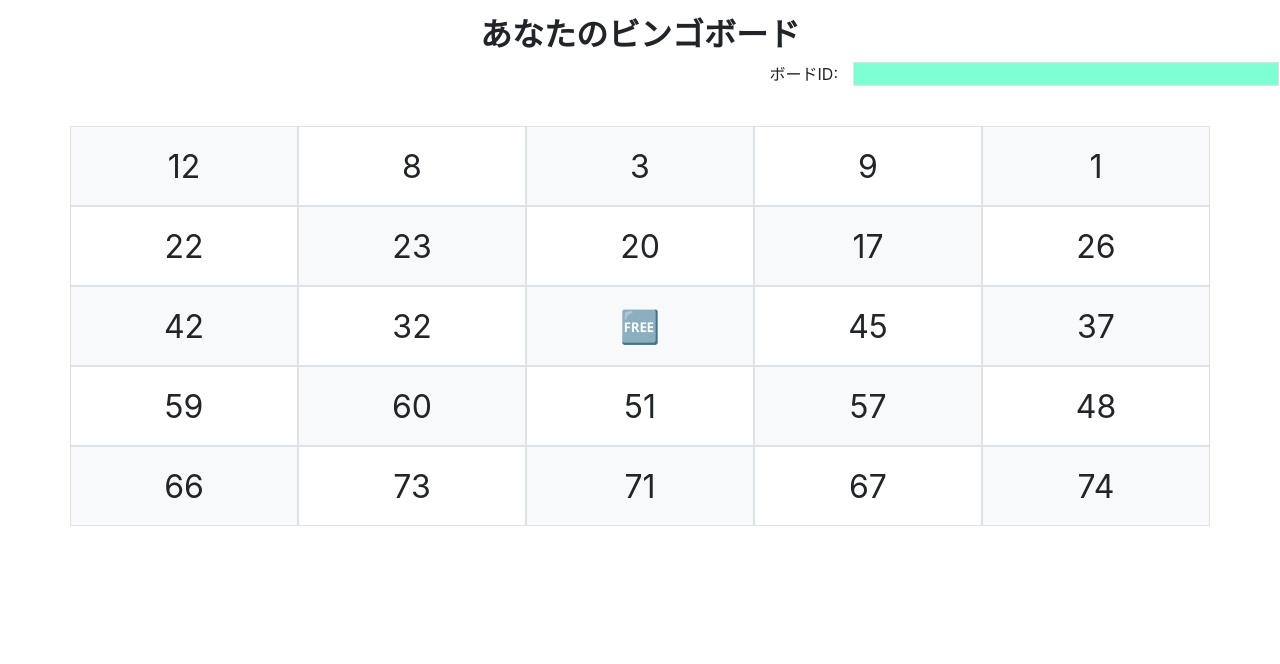
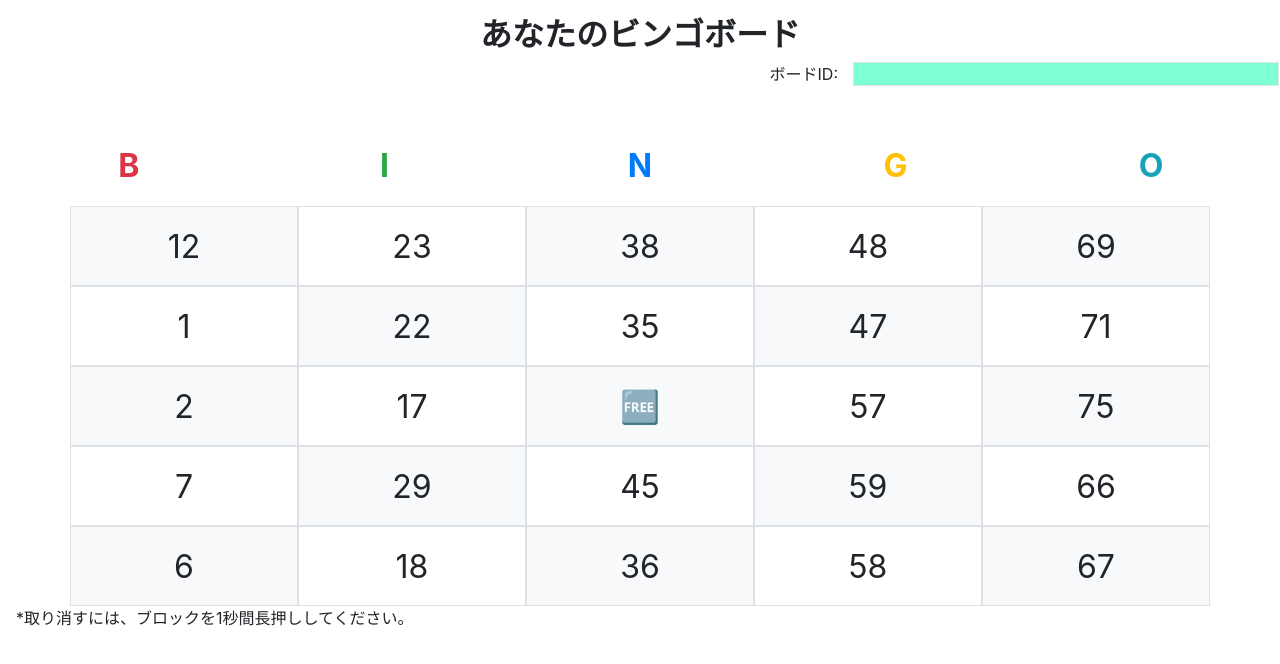
Before and after one commit to oharabutyou/js-bingo, a plain HTML site: page public/smartphone-client/index.html in a window 1280 px wide. Drawn offline with nearby package versions, Linux system fonts and the light colour scheme.

Commit message:
カラー追加、列 - 行反転

```diff
--- a/public/smartphone-client/css/index.css
+++ b/public/smartphone-client/css/index.css
@@ -5,10 +5,11 @@ body {
 .board-seed {
     background-color: aquamarine;
 }
-.container {
+.title {
     margin-top: 5vh;
 }
 .col {
+    margin: 0px;
     width: 10vw;
     height: 10vh;
     line-height: 10vh;
--- a/public/smartphone-client/index.html
+++ b/public/smartphone-client/index.html
@@ -18,7 +18,16 @@
       <div class="col-4 border font-weight-bold board-seed"></div>
     </div>
 
+    <div class="row title">
+      <div class="col font-weight-bold text-center text-danger">B</div>
+      <div class="col font-weight-bold text-center text-success">I</div>
+      <div class="col font-weight-bold text-center text-primary">N</div>
+      <div class="col font-weight-bold text-center text-warning">G</div>
+      <div class="col font-weight-bold text-center text-info">O</div>
+    </div>
     <div class="container"></div>
+
+    <div>*取り消すには、ブロックを1秒間長押ししてください。</div>
 
     <!-- Optional JavaScript -->
     <!-- jQuery first, then Popper.js, then Bootstrap JS -->
--- a/public/smartphone-client/js/logic-dayo.js
+++ b/public/smartphone-client/js/logic-dayo.js
@@ -74,7 +74,7 @@ for (let r = 0; r < BOARD_SIZE; ++r) {
         }
 
         do {
-            value = Math.trunc(rng() * (ROW_MAX_NUMBER * (r+1) - ROW_MAX_NUMBER * (r)) + 1 + (ROW_MAX_NUMBER * r))
+            value = Math.trunc(rng() * (ROW_MAX_NUMBER * (c+1) - ROW_MAX_NUMBER * (c)) + 1 + (ROW_MAX_NUMBER * c))
         } while (usedNumArray.length > 0 && usedNumArray.includes(value));
 
         if (r == Math.trunc(BOARD_SIZE / 2) && c == Math.trunc(BOARD_SIZE / 2)) {
```
